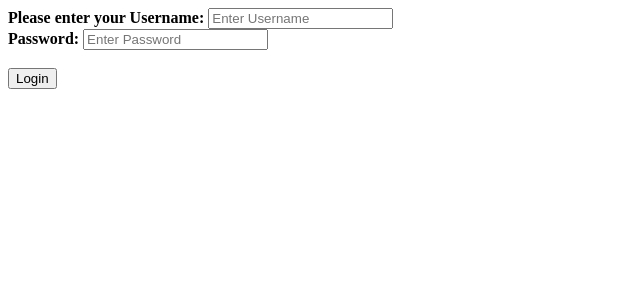
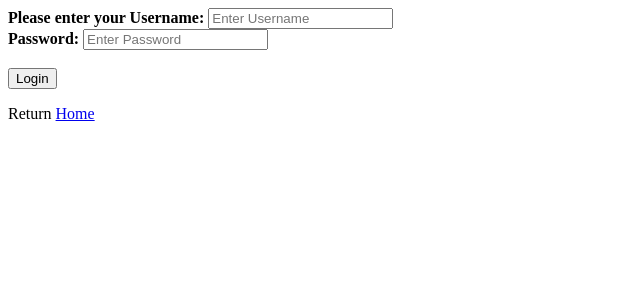
Before and after one commit to armando5569/AttendanceTracker, a Django app: template AttendanceTracker/templates/registration/login.html in a window 1280 px wide. Shown: the top 300 px of the page, without its empty margins (0-640 px from the left). Run offline with Django 4.2, Linux system fonts and the light colour scheme; the template is opened without the code that fills it, so the values that code supplies are empty.

Commit message:
added home link
added home link to login and signup pages

```diff
--- a/AttendanceTracker/templates/registration/login.html
+++ b/AttendanceTracker/templates/registration/login.html
@@ -20,4 +20,6 @@
         <button type="submit">Login</button>
     </div>
 </form>
+
+<p class="text-center"> Return <a href="{% url 'home' %}">Home</a></p>
 {% endblock content %}
--- a/AttendanceTracker/templates/registration/signup.html
+++ b/AttendanceTracker/templates/registration/signup.html
@@ -10,6 +10,7 @@
       {{ form.as_p }}
       <button class="btn btn-primary" type="submit">Register</button>
     </form>
-    <p class="text-center">If you already have an account, <a href="/login">login</a> instead.</p>
+    <p class="text-center">If you already have an account, <a href="{% url 'login' %}">login</a> instead.</p>
+    <p class="text-center"> Return <a href="{% url 'home' %}">Home</a></p>
   </div>
 {% endblock %}
```
